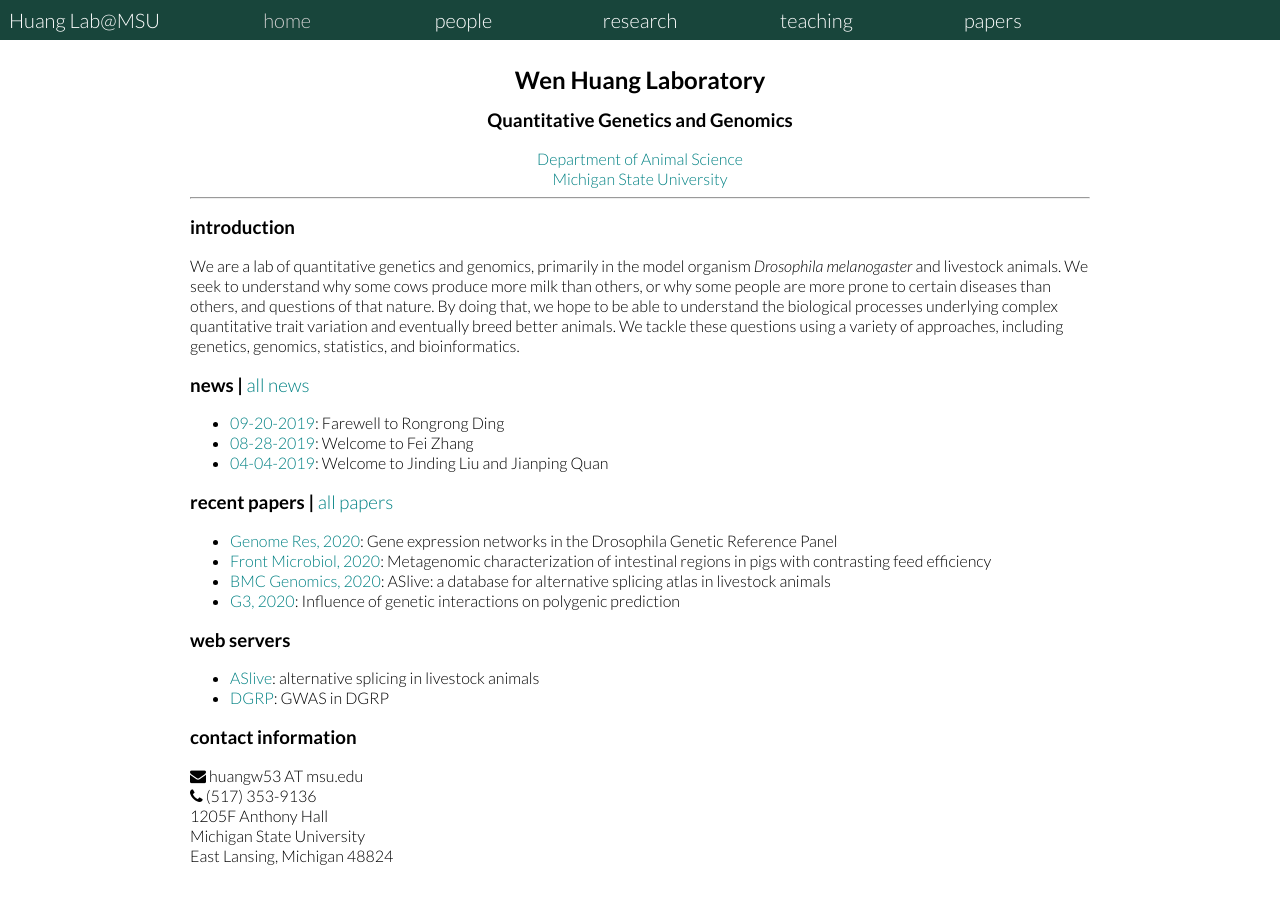
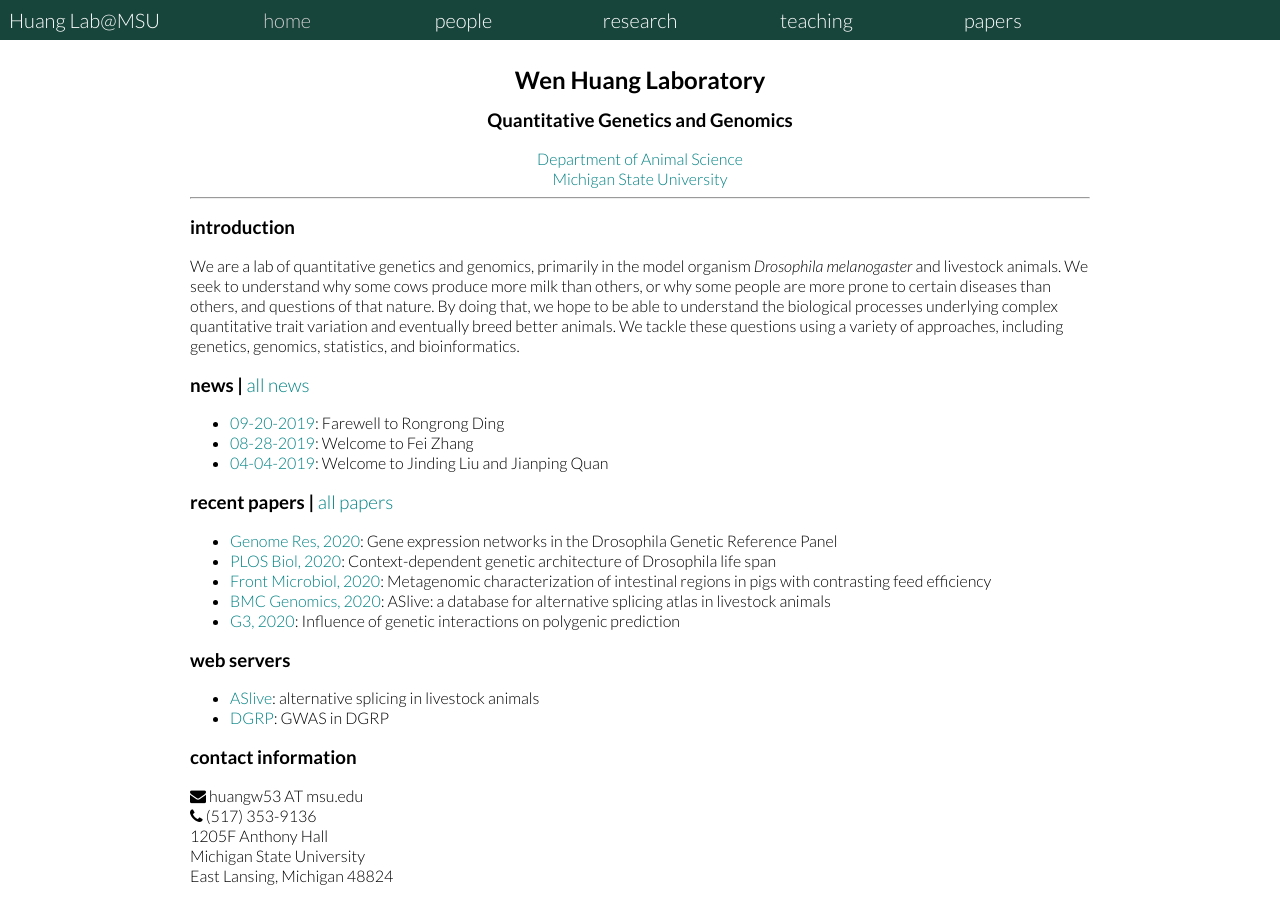
Before and after one commit to qgg-lab/qgg-lab.github.io, a Jekyll site: the page built from _pages/index.md, in a window 1280 px wide and 952 px high. Shown: the top 924 px of the window. Built offline with Jekyll 4.4.1, drawn with Linux system fonts in a browser that asks for light colours; some web fonts are replaced.

Commit message:
mar 2020 update

```diff
--- a/_pages/index.md
+++ b/_pages/index.md
@@ -29,6 +29,7 @@ We are a lab of quantitative genetics and genomics, primarily in the model organ
 
 ### recent papers | <a href="{{ site.baseurl }}/publications.html">all papers</a>
 - <a href="https://genome.cshlp.org/content/early/2020/03/18/gr.257592.119.abstract" target="blank">Genome Res, 2020</a>: Gene expression networks in the Drosophila Genetic Reference Panel
+- <a href="https://journals.plos.org/plosbiology/article?id=10.1371/journal.pbio.3000645" target="blank">PLOS Biol, 2020</a>: Context-dependent genetic architecture of Drosophila life span
 - <a href="https://doi.org/10.3389/fmicb.2020.00032" target="blank">Front Microbiol, 2020</a>: Metagenomic characterization of intestinal regions in pigs with contrasting feed efficiency
 - <a href="https://bmcgenomics.biomedcentral.com/articles/10.1186/s12864-020-6472-9" target="blank">BMC Genomics, 2020</a>: ASlive: a database for alternative splicing atlas in livestock animals
 - <a href="https://www.g3journal.org/content/10/1/109" target="blank">G3, 2020</a>: Influence of genetic interactions on polygenic prediction
```
